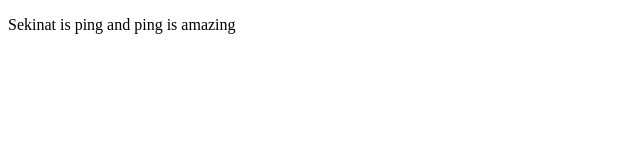
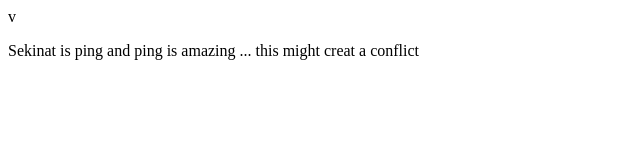
Before and after one commit to AminahAliu/PP-repository--A-S, a plain HTML site: page index.html in a window 1280 px wide. Shown: the whole page, without its empty margins (0-640 px from the left). Drawn offline with Linux system fonts and the light colour scheme.

Commit message:
Feat Added text to index.html file

```diff
--- a/index.html
+++ b/index.html
@@ -1,13 +1,13 @@
 <!DOCTYPE html>
 <html>
     <head>
-      <meta charset="utf-8">
+      <meta charset="utf-8">v
 		  <meta name="viewport" content="width=device-width, initial-scale=1">
       <title>Ping-Pong Activity</title>
     </head>
 
     <body>
-      <p> Sekinat is ping and ping is amazing
+      <p> Sekinat is ping and ping is amazing ... this might creat a conflict
       </p>
 
     </body>
```
